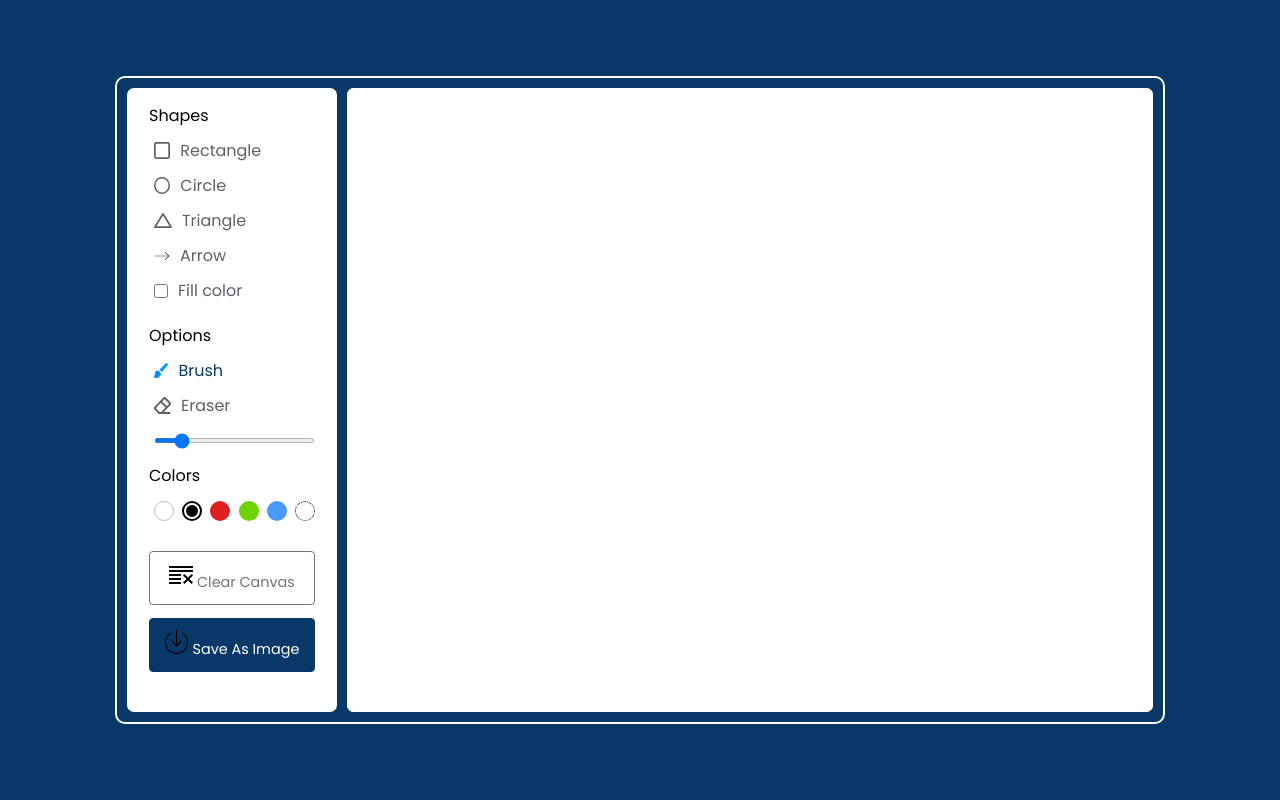
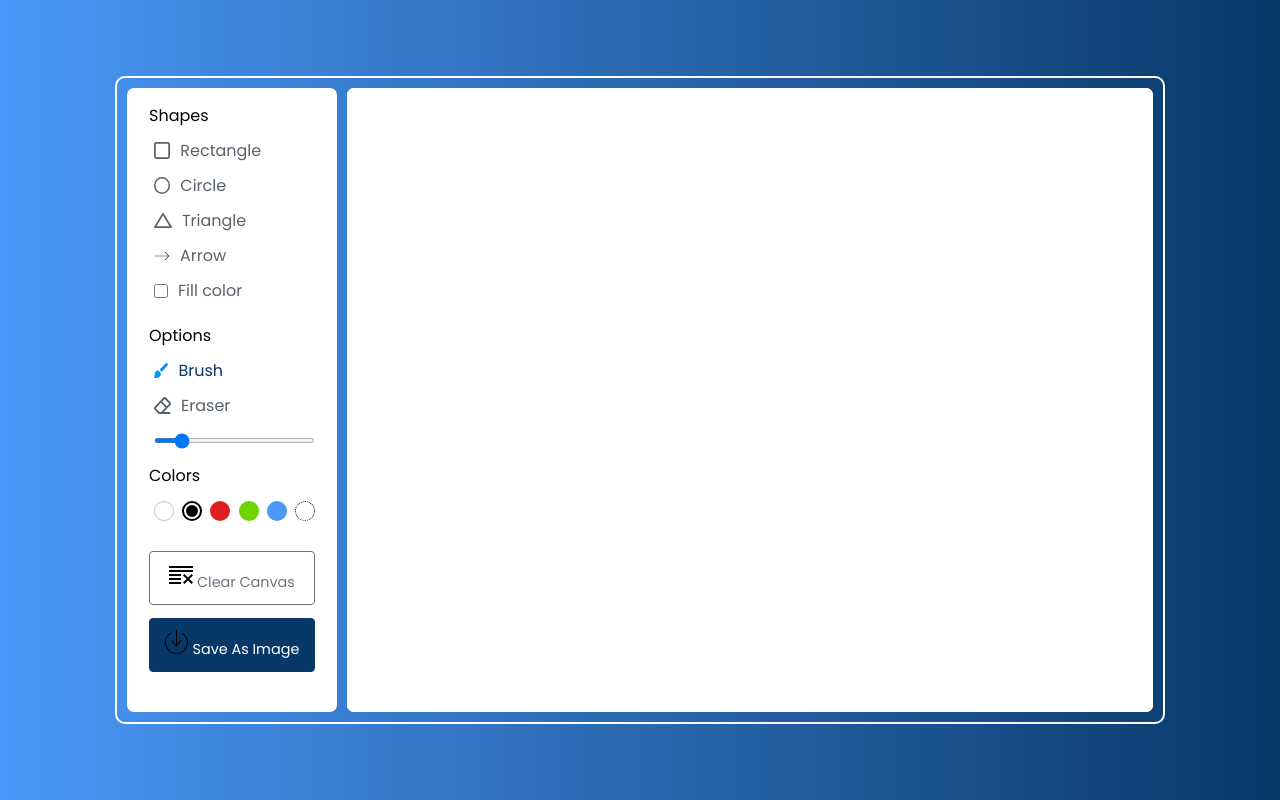
Before and after one commit to pulkitnarula13/personal-canvas, a plain HTML site: page index.html in a window 1280 px wide. Drawn offline with Linux system fonts and the light colour scheme.

Commit message:
Updates in the css and added Readme

```diff
--- a/index.html
+++ b/index.html
@@ -2,7 +2,7 @@
 <html lang="en" dir="ltr">
   <head>
     <meta charset="utf-8">
-    <title>Drawing App JavaScript | CodingNepal</title>
+    <title>Personal Canvas</title>
     <link rel="stylesheet" href="style.css">
     <meta name="viewport" content="width=device-width, initial-scale=1.0">
     <script src="script.js" defer></script>
@@ -67,8 +67,6 @@
             </ul>
           </div>
           <div class="row buttons">
-            <!-- <button class="clear-canvas">Clear Canvas</button>
-            <button class="save-img">Save As Image</button> -->
             <button class="clear-canvas">
               <img src="icons/broom.svg" alt="Broom Icon"> Clear Canvas
             </button>
--- a/style.css
+++ b/style.css
@@ -22,7 +22,7 @@ body {
   align-items: center;
   justify-content: center;
   min-height: 100vh;
-  background: var(--primary-color);
+  background: linear-gradient(to right, #4A98F7, var(--primary-color));
 }
 
 .container {
```
Also changed, not shown: cover.png (added), 1 other file.
